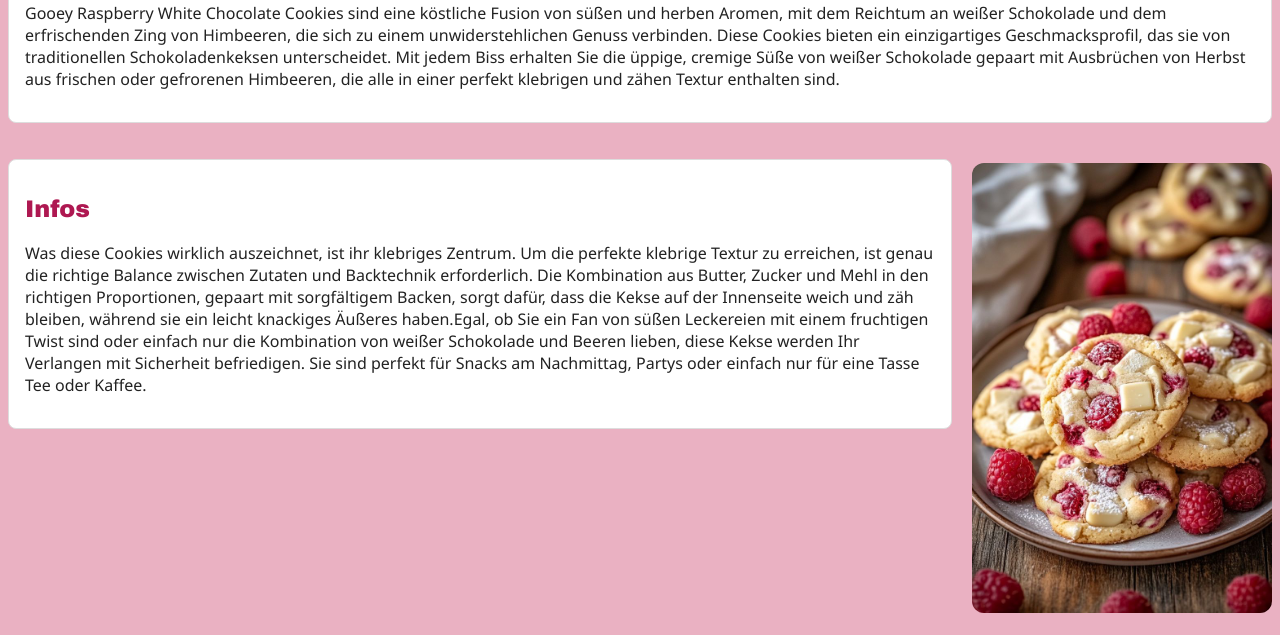
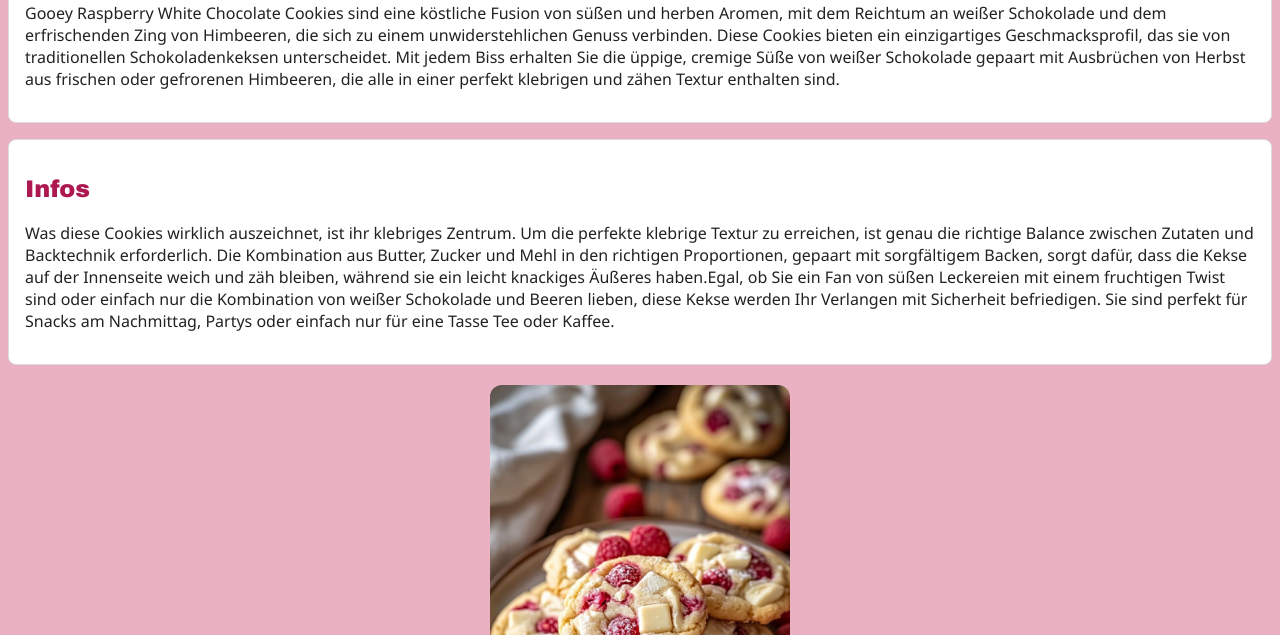
Before and after one commit to elenawildberger-source/Himbeer-Cookies, a plain HTML site: page index.html in a window 1280 px wide. Shown: the part 165-800 px from the top of the page. Drawn offline with Linux system fonts and the light colour scheme.

Commit message:
Restore original styles in styles1.css

```diff
--- a/styles1.css
+++ b/styles1.css
@@ -6,20 +6,6 @@ body { color: #222; background: #eab1c2; font-family:'Segoe UI', Tahoma, Geneva,
 .card1 { background: white; padding: 16px; margin: 16px 0; border: 1px solid #ddd; border-radius: 8px; }
 .nav { display: flex; gap: 12px }
 .nav a { padding: 8px 12px; background: #f4d3d3; text-decoration: none; border-radius: 6px; color:rgb(71, 71, 129)}
-.content-wrapper {
-    display: flex;
-    gap: 20px;
-    align-items: flex-start;
-    margin: 20px 0;
-}
-
-.content-wrapper .card1 {
-    flex: 1;
-}
-
-.content-wrapper img {
-    flex-shrink: 0;
-}
 
 a:hover {
   background-color:rgb(71, 71, 129);
```
